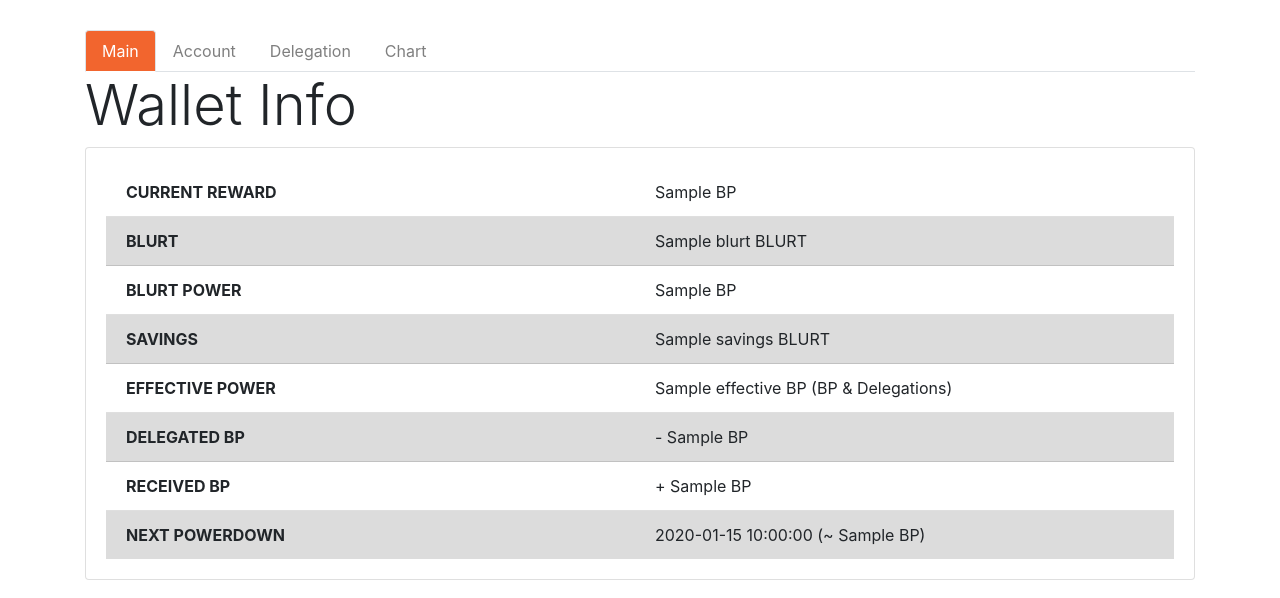
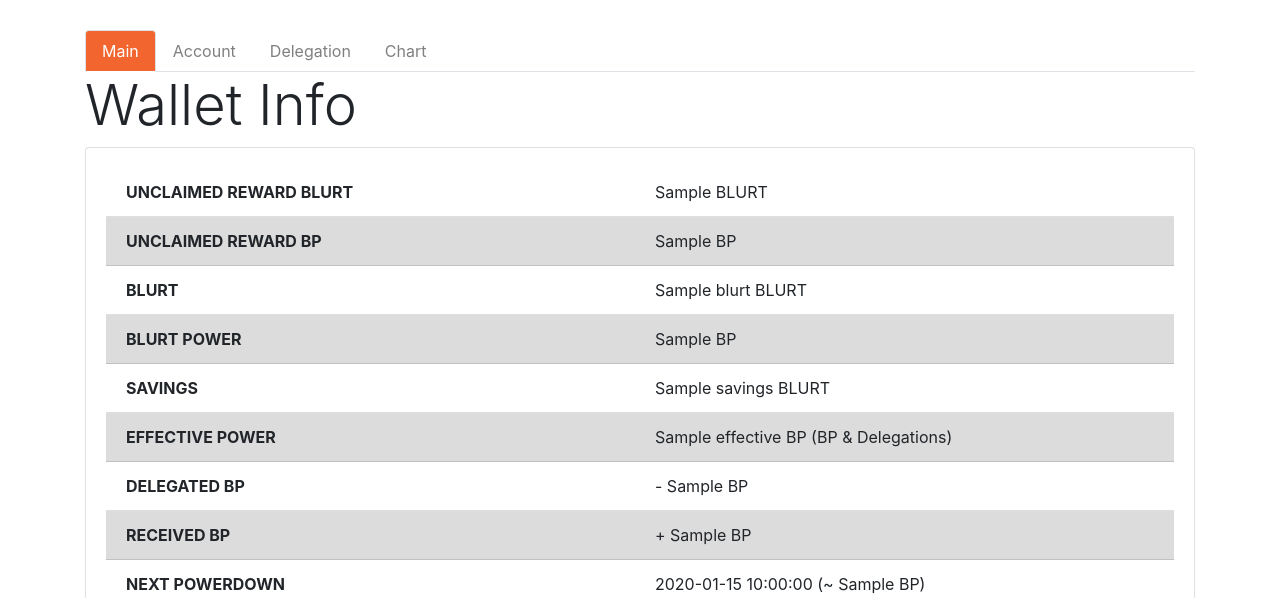
Before and after one commit to tomoyan/blurtblock, a Flask app: template templates/blurt/profile_data.html in a window 1280 px wide. Shown: the part 511-1109 px from the top of the page. Run offline with Flask 2, Linux system fonts and the light colour scheme; the template is opened without the code that fills it: most values are stand-ins (such as "Sample title", 1, 10 or a date in 2020); parts of the project's set-up code (start-up, migrations or seed data) failed here and were passed over; some libraries are stand-ins or nearby versions; grey boxes are pictures that could not be loaded.

Commit message:
add BLURT reward to profile page

```diff
--- a/BlurtChain.py
+++ b/BlurtChain.py
@@ -89,10 +89,16 @@
             savings_balance = float(account_data['savings_balance'].split()[0])
             self.account_info['savings'] = f'{savings_balance:,.3f}'
 
-            # CURRENT REWARD
-            current_reward = float(
+            # CURRENT REWARDS in BLURT and BLURT POWER
+            # BLURT REWARD
+            reward_blurt = float(
+                account_data['reward_blurt_balance'].split()[0])
+            self.account_info['reward_blurt'] = f'{reward_blurt:,.3f}'
+
+            # BP REWARD
+            reward_bp = float(
                 account_data['reward_vesting_blurt'].split()[0])
-            self.account_info['current_reward'] = f'{current_reward:,.3f}'
+            self.account_info['reward_bp'] = f'{reward_bp:,.3f}'
 
             # DELEGATED BP
             delegated_bp = account_data['delegated_vesting_shares']
--- a/templates/blurt/profile_data_main.html
+++ b/templates/blurt/profile_data_main.html
@@ -4,10 +4,20 @@
                             <li class="list-group-item">
                                 <div class="row">
                                     <div class="col text-truncate">
-                                      <b>CURRENT REWARD</b>
+                                      <b>UNCLAIMED REWARD BLURT</b>
                                     </div>
                                     <div class="col text-truncate">
-                                      {{ data['current_reward'] }} BP
+                                      {{ data['reward_blurt'] }} BLURT
+                                    </div>
+                                </div>
+                            </li>
+                            <li class="list-group-item">
+                                <div class="row">
+                                    <div class="col text-truncate">
+                                      <b>UNCLAIMED REWARD BP</b>
+                                    </div>
+                                    <div class="col text-truncate">
+                                      {{ data['reward_bp'] }} BP
                                     </div>
                                 </div>
                             </li>
```
